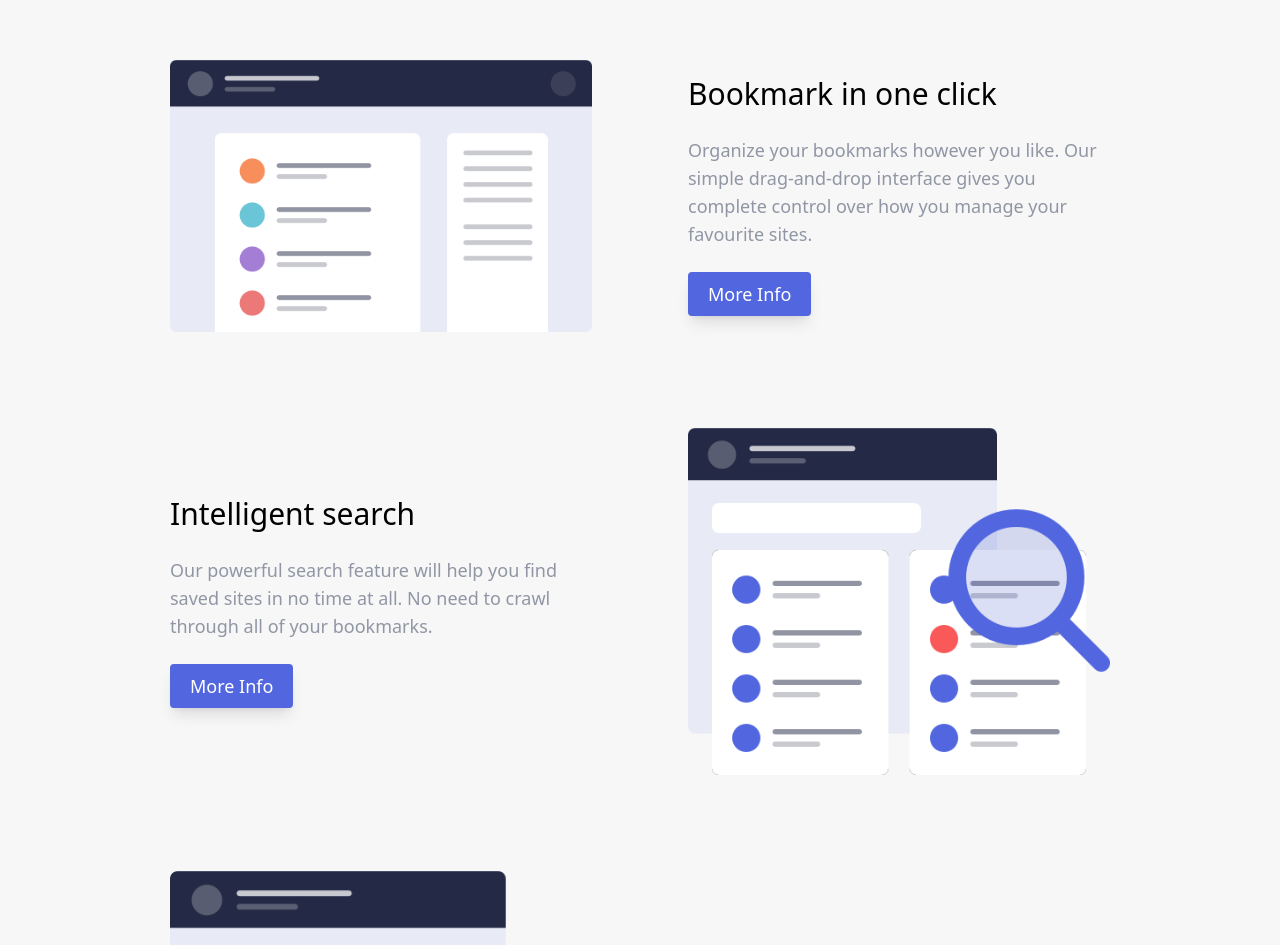
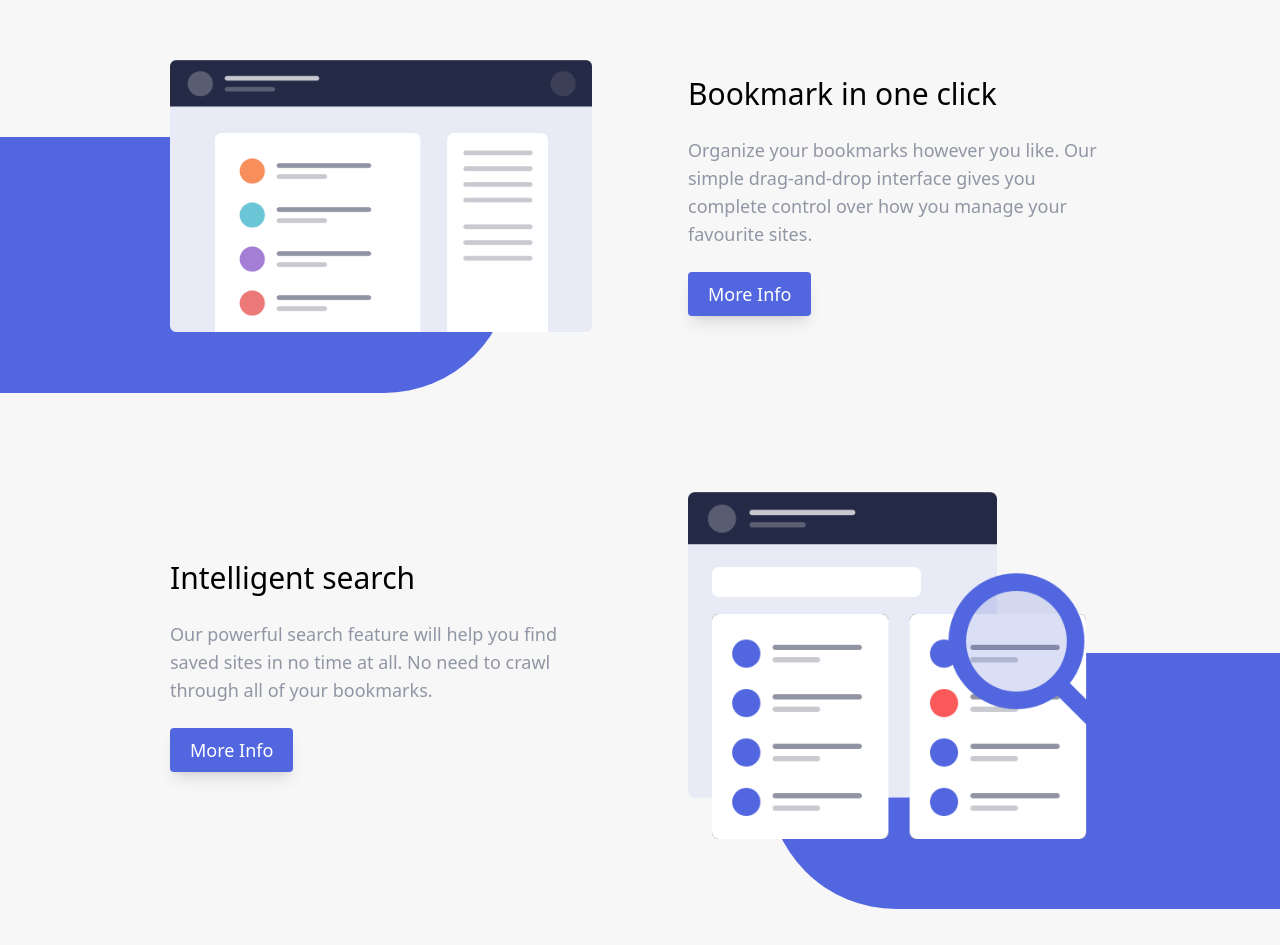
Before and after one commit to purwar1997/Bookmark-Landing-Page, a plain HTML site: page index.html in a window 1280 px wide. Shown: the part 900-1845 px from the top of the page. Drawn offline with nearby package versions, Linux system fonts and the light colour scheme.

Commit message:
updated project files

```diff
--- a/index.html
+++ b/index.html
@@ -121,7 +121,7 @@
     </header>
 
     <!-- Features section -->
-    <section class="bg-lightGray">
+    <section class="relative bg-lightGray">
       <div class="container mx-auto px-10 py-20 md:px-20">
         <!-- Header -->
         <div class="text-center mx-auto xl:w-1/2">
@@ -134,13 +134,13 @@
         </div>
 
         <!-- Features List -->
-        <div class="mt-20 space-y-20 lg:mt-28 lg:space-y-24">
+        <div class="mt-20 space-y-28 lg:mt-28 xl:space-y-40 2xl:space-y-52">
           <!-- Feature 1 -->
           <div
             class="flex flex-col items-center gap-14 lg:flex-row lg:justify-between lg:gap-24"
           >
             <!-- Feature 1 illustration -->
-            <div class="lg:w-1/2">
+            <div class="z-10 lg:w-1/2">
               <img
                 src="./images/illustration-features-tab-1.png"
                 alt="feature-1"
@@ -161,6 +161,11 @@
                 More Info
               </button>
             </div>
+
+            <!-- Rounded rectangle -->
+            <div
+              class="hidden w-2/5 h-52 bg-blue rounded-r-full absolute top-[27%] left-0 lg:block xl:h-64 2xl:h-80 xl:top-[24%]"
+            ></div>
           </div>
 
           <!-- Feature 2 -->
@@ -182,12 +187,17 @@
             </div>
 
             <!-- Feature 2 illustration -->
-            <div class="lg:w-1/2">
+            <div class="z-10 lg:w-1/2">
               <img
                 src="./images/illustration-features-tab-2.png"
                 alt="feature-2"
               />
             </div>
+
+            <!-- Rounded rectangle -->
+            <div
+              class="hidden w-2/5 h-52 bg-blue rounded-l-full absolute top-[54%] right-0 lg:block xl:h-64 2xl:h-80"
+            ></div>
           </div>
 
           <!-- Feature 3 -->
@@ -195,7 +205,7 @@
             class="flex flex-col items-center gap-14 lg:flex-row lg:justify-between lg:gap-24"
           >
             <!-- Feature 3 illustration -->
-            <div class="lg:w-1/2">
+            <div class="z-10 lg:w-1/2">
               <img
                 src="./images/illustration-features-tab-3.png"
                 alt="feature-3"
@@ -215,6 +225,11 @@
                 More Info
               </button>
             </div>
+
+            <!-- Rounded rectangle -->
+            <div
+              class="hidden w-2/5 h-52 bg-blue rounded-r-full absolute top-[83%] left-0 lg:block xl:h-64 2xl:h-80"
+            ></div>
           </div>
         </div>
       </div>
```
Also changed, not shown: previews/Screenshot (62).png (deleted), previews/Screenshot (63).png (deleted), previews/Screenshot (64).png (deleted), previews/Screenshot (65).png (deleted), previews/Screenshot (66).png (deleted), previews/Screenshot (67).png (deleted), previews/Screenshot (68).png (deleted), previews/Screenshot (69).png (added), previews/Screenshot (70).png (added), previews/Screenshot (71).png (added), previews/Screenshot (72).png (added), previews/Screenshot (73).png (added), previews/Screenshot (74).png (added), previews/Screenshot (75).png (added), 1 other file.
